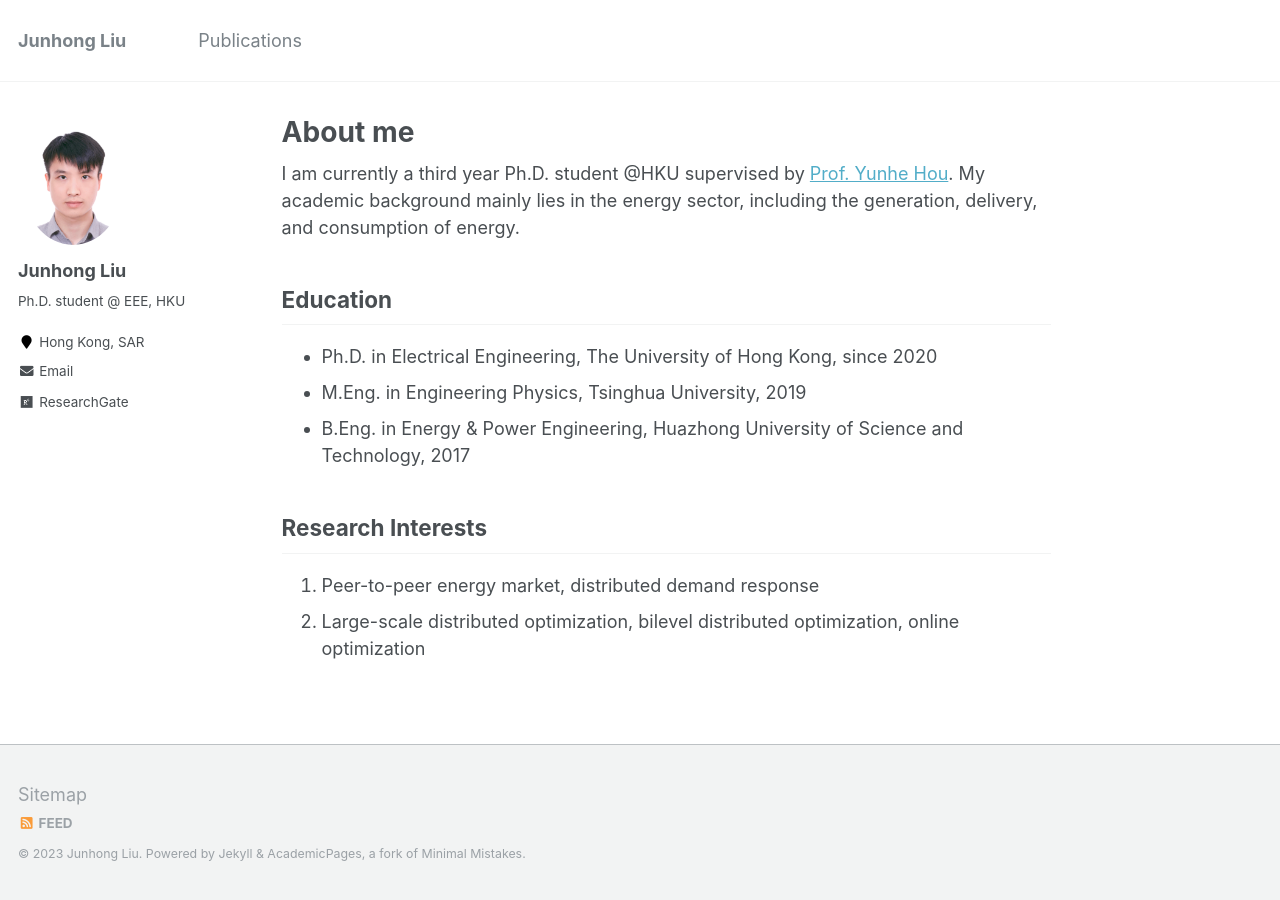
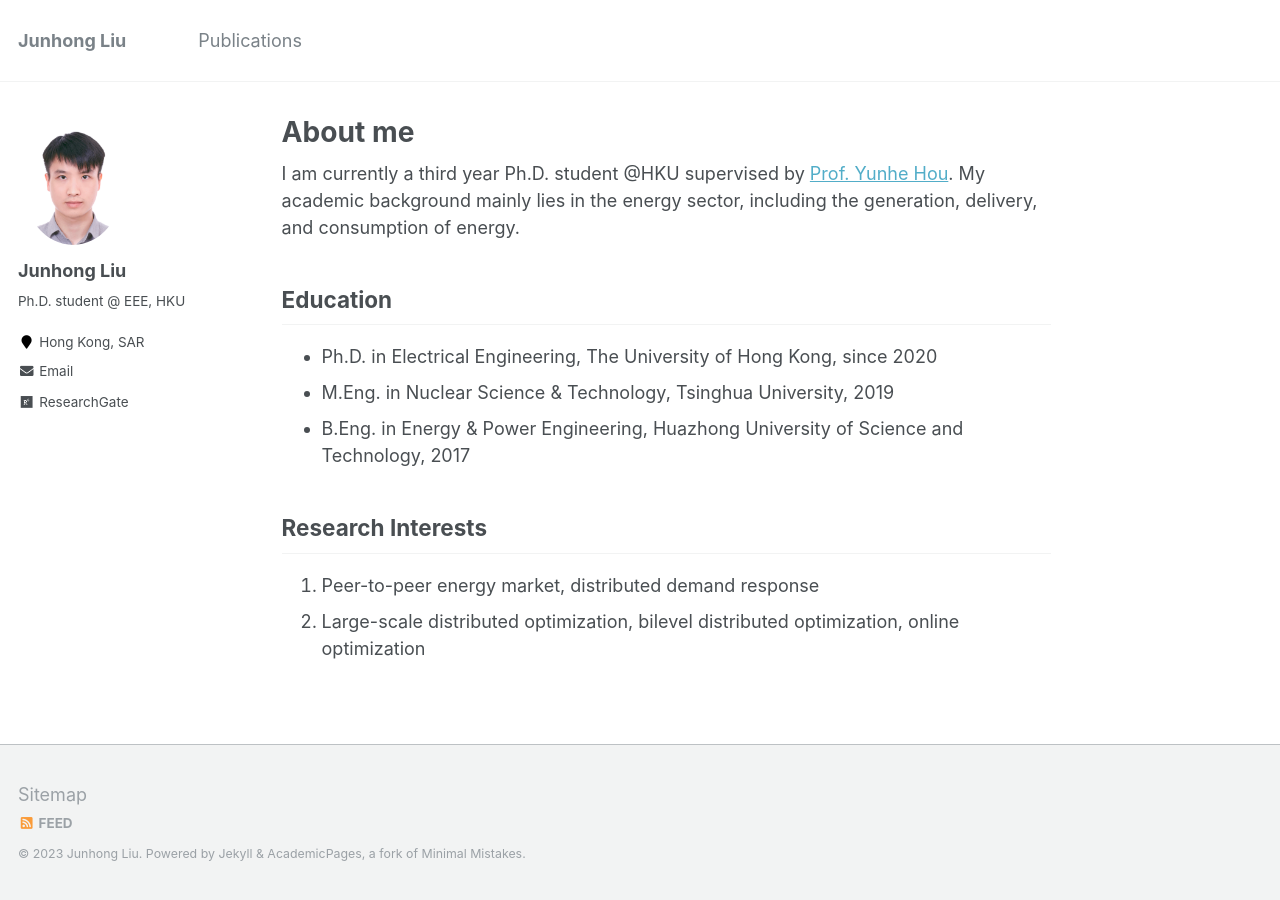
Before and after one commit to johnny-eee/online, a Jekyll site: the page built from _pages/about.md, in a window 1280 px wide. Built offline with Jekyll 4.4.1, drawn with Linux system fonts in a browser that asks for light colours.

Commit message:
Update about.md

```diff
--- a/_pages/about.md
+++ b/_pages/about.md
@@ -13,7 +13,7 @@ I am currently a third year Ph.D. student @HKU supervised by [Prof. Yunhe Hou](h
 ## Education
 
 * Ph.D. in Electrical Engineering, The University of Hong Kong, since 2020
-* M.Eng. in Engineering Physics, Tsinghua University, 2019
+* M.Eng. in Nuclear Science & Technology, Tsinghua University, 2019
 * B.Eng. in Energy & Power Engineering, Huazhong University of Science and Technology, 2017
 
 ## Research Interests
```
